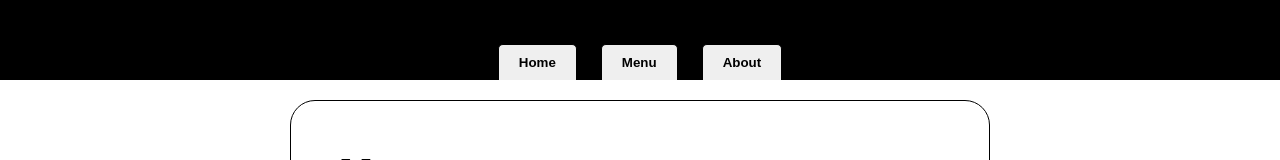
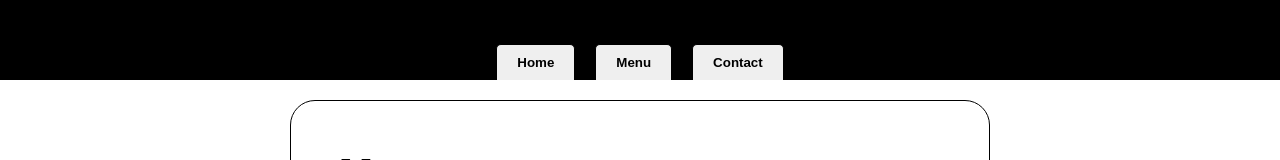
Before and after one commit to redjeacs/restaurant-name, a website built with webpack: page src/index.html in a window 1280 px wide. Shown: the top 160 px of the page. Built offline with nearby package versions, Linux system fonts and the light colour scheme.

Commit message:
load header through website.js
create header with child nav and three tab buttons

```diff
--- a/src/index.html
+++ b/src/index.html
@@ -6,13 +6,6 @@
   <title>Restaurant Page</title>
 </head>
 <body>
-  <header>
-    <nav>
-      <button id="home-btn">Home</button>
-      <button id="menu-btn">Menu</button>
-      <button id="about-btn">About</button>
-    </nav>
-  </header>
   <div id="content"></div>
 </body>
 </html>
--- a/src/modules/pageLoad.js
+++ b/src/modules/pageLoad.js
@@ -1,9 +1,11 @@
 import createRestaurantHomePage from './home'
 import createContactPage from './contact';
 import createMenuPage from './menu';
+import createTabs from './website';
 
 
 function initialLoad() {
+  createTabs();
   createMenuPage();
 }
 
--- /dev/null
+++ b/src/modules/website.js
@@ -0,0 +1,29 @@
+const createTabs = () => {
+  const body = document.querySelector('body');
+  const content = document.querySelector('#content');
+  const header = document.createElement('header');
+  const nav = document.createElement('nav');
+  header.appendChild(nav);
+
+  const homeBtn = document.createElement('button');
+  homeBtn.id = 'home-btn';
+  homeBtn.classList.add('tab');
+  homeBtn.textContent = 'Home';
+  const menuBtn = document.createElement('button');
+  menuBtn.id = 'menu-btn';
+  menuBtn.classList.add('tab');
+  menuBtn.textContent = 'Menu';
+  const contactBtn = document.createElement('button');
+  contactBtn.id = 'contact-btn';
+  contactBtn.classList.add('tab');
+  contactBtn.textContent = 'Contact';
+
+  nav.appendChild(homeBtn);
+  nav.appendChild(menuBtn);
+  nav.appendChild(contactBtn);
+
+  body.appendChild(header);
+  header.after(content);
+}
+
+export default createTabs;
```
